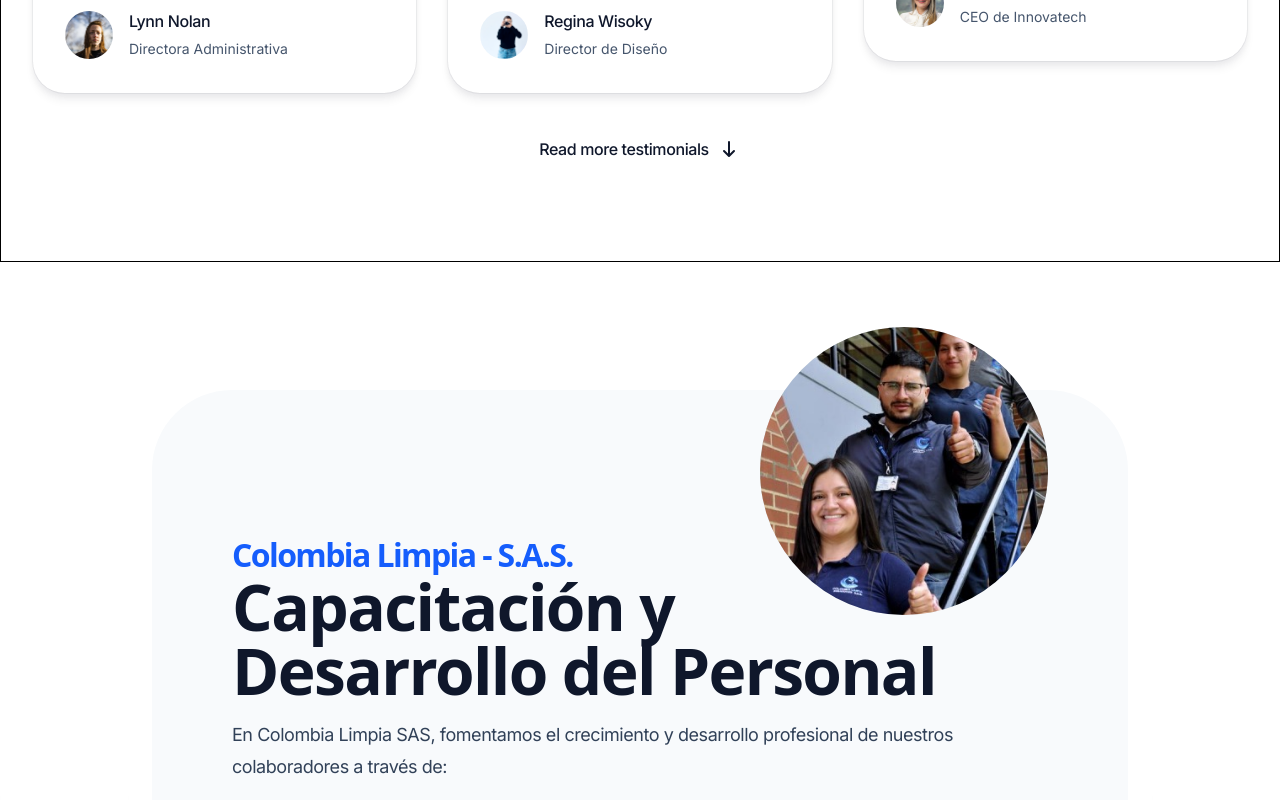
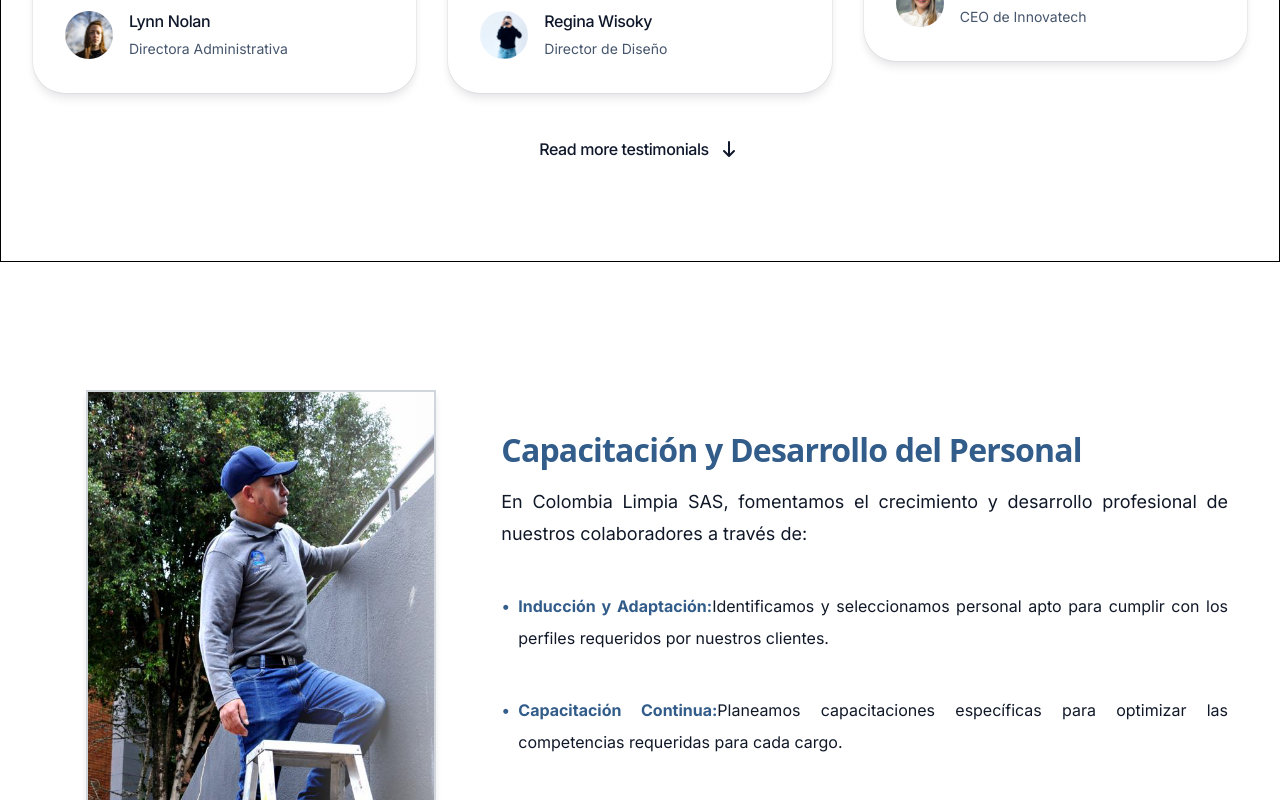
Before and after one commit to FranksneidDev/colombia-limpia-test, a Next.js app: page / in a window 1280 px wide. Shown: the part 11200-12000 px from the top of the page. Built offline with nearby package versions, Linux system fonts and the light colour scheme; a web font is replaced by a local one.

Commit message:
minor fixt

```diff
--- a/src/components/Author.tsx
+++ b/src/components/Author.tsx
@@ -1,9 +1,7 @@
 import Image from 'next/image'
 import Link from 'next/link'
-
-import { GridPattern } from '@/components/GridPattern'
-import { SectionHeading } from '@/components/SectionHeading'
-import image3 from '@/images/selection/image3.jpeg'
+import men from '@/images/colombia-limpia/men.png'
+import { Container } from '@/components/Container'
 
 function XIcon(props: React.ComponentPropsWithoutRef<'svg'>) {
   return (
@@ -20,61 +18,72 @@
       aria-labelledby="author-title"
       className="relative scroll-mt-14 pt-8 pb-3 sm:scroll-mt-32 sm:pt-10 sm:pb-16 lg:pt-16"
     >
-      <div className="absolute inset-x-0 top-1/2 bottom-0 text-slate-900/10 [mask-image:linear-gradient(transparent,white)]">
-        <GridPattern x="50%" y="100%" />
-      </div>
-      <div className="relative mx-auto max-w-5xl pt-16 sm:px-6">
-        <div className="bg-slate-50 pt-px sm:rounded-6xl">
-          <div className="relative mx-auto -mt-16 h-44 w-44 overflow-hidden rounded-full bg-slate-200 md:float-right md:h-64 md:w-64 md:[shape-outside:circle(40%)] lg:mr-20 lg:h-72 lg:w-72">
-            <Image
-              className="absolute inset-0 h-full w-full object-cover"
-              src={image3}
-              alt=""
-              sizes="(min-width: 1024px) 18rem, (min-width: 768px) 16rem, 11rem"
-            />
+      <Container size="lg" className="mt-16">
+        <div className="mt-16 flex flex-col-reverse gap-8 text-justify sm:items-start lg:flex-row lg:px-5">
+          {/* Imagen abajo en móvil */}
+          <div className="flex w-full justify-center gap-10 lg:w-1/2">
+            <div className="flex w-full max-w-[350px] flex-col items-center overflow-hidden border-2 border-gray-300 shadow-md">
+              <Image
+                src={men}
+                alt="Ubicación"
+                unoptimized
+                width={350}
+                height={350}
+                className="h-auto w-full object-cover"
+              />
+              <div className="w-full bg-white px-4 py-3 text-left">
+                <h2 className="text-center text-base font-semibold text-gray-900">
+                  TU SOLUCIÓN IDEAL
+                </h2>
+              </div>
+            </div>
           </div>
-          <div className="px-4 py-10 sm:px-10 sm:py-16 md:py-20 lg:px-20 lg:py-32">
-            {/*<SectionHeading number="5" id="author-title">*/}
-            {/*  Capacitación y Desarrollo*/}
-            {/*  del Personal*/}
-            {/*</SectionHeading>*/}
-            <h2 className="mt-4 font-display text-5xl font-extrabold tracking-tight text-slate-900 sm:text-6xl">
-              <span className="block text-4xl text-blue-600">Colombia Limpia - S.A.S.</span>
+
+          {/* Texto arriba en móvil */}
+          <div className="lg:mt-10 lg:w-5xl">
+            <h3 className="font-display text-4xl font-bold tracking-tight text-[#325c89]">
               Capacitación y Desarrollo del Personal
-            </h2>
-            <p className="mt-4 text-lg tracking-tight text-slate-700">
+            </h3>
+            <p className="mt-4 text-lg  text-gray-900">
               En Colombia Limpia SAS, fomentamos el crecimiento y desarrollo
               profesional de nuestros colaboradores a través de:
             </p>
-            <p className="mt-4 text-lg tracking-tight text-slate-700">
-              • <span className="text-blue-600 font-bold">Inducción y Adaptación:</span>
-              Ayudamos a los nuevos empleados
-              a comprender la misión, visión y normas de la empresa.
-            </p>
-            <p className="mt-4 text-lg tracking-tight text-slate-700">
-              • <span className="text-blue-600 font-bold">Capacitación Continua: </span>
-              Planeamos capacitaciones
-              específicas para optimizar las competencias requeridas para
-              cada cargo.
-            </p>
-            <p className="mt-4 text-lg tracking-tight text-slate-700">
-              • <span className="text-blue-600 font-bold"> Evaluación de Desempeño: </span>
-              Realizamos evaluaciones
-              periódicas para medir el desarrollo de competencias y
-              garantizar un buen desempeño en cada rol.
-            </p>
-            <p className="mt-8">
-              <Link
-                  href="#"
-                  className="inline-flex items-center text-base font-medium tracking-tight text-slate-900"
-              >
-                <XIcon className="h-10 w-10 fill-current"/>
-                <span className="ml-4">Siguenos en X</span>
-              </Link>
-            </p>
+
+            <ul className="mt-10 space-y-3 text-base text-gray-900">
+              <li className="mt-10 flex items-start">
+                <span className="mr-2 text-[#325c89]">•</span>
+                <p>
+                  <span className="font-bold text-[#325c89]">
+                    Inducción y Adaptación:
+                  </span>
+                  Identificamos y seleccionamos personal apto para cumplir con
+                  los perfiles requeridos por nuestros clientes.
+                </p>
+              </li>
+              <li className="mt-10 flex items-start">
+                <span className="mr-2 text-[#325c89]">•</span>
+                <p>
+                  <span className="font-bold text-[#325c89]">
+                    Capacitación Continua:
+                  </span>
+                  Planeamos capacitaciones específicas para optimizar las
+                  competencias requeridas para cada cargo.
+                </p>
+              </li>
+              <li className="mt-10 flex items-start">
+                <span className="mr-2 text-[#325c89]">•</span>
+                <p>
+                  <span className="font-bold text-[#325c89]">
+                    Evaluación de Desempeño:
+                  </span>
+                  Realizamos evaluaciones periódicas para medir el desarrollo de
+                  competencias y garantizar un buen desempeño en cada rol.
+                </p>
+              </li>
+            </ul>
           </div>
         </div>
-      </div>
+      </Container>
     </section>
   )
 }
--- a/src/components/Footer.tsx
+++ b/src/components/Footer.tsx
@@ -2,7 +2,7 @@
 
 export function Footer() {
   return (
-    <footer className="relative pt-5 pb-20 sm:pt-14 sm:pb-32">
+    <footer className="relative pt-5 pb-20 sm:pt-14 sm:pb-24">
       <div className="absolute inset-x-0 top-0 h-32 text-slate-900/10 [mask-image:linear-gradient(white,transparent)]">
         <GridPattern x="50%" />
       </div>
@@ -13,7 +13,6 @@
                   Knot
               </a>
           </p>
-
           <p>Todos los derechos reservados</p>
       </div>
     </footer>
--- a/src/components/Testimonials.tsx
+++ b/src/components/Testimonials.tsx
@@ -144,12 +144,12 @@
 
 export function Testimonials() {
   return (
-    <section className="py-8 sm:py-10 lg:py-24 border border-t">
+    <section className="border border-t py-8 sm:py-10 lg:py-24">
       <Container className="text-center">
-        <h2 className="font-display text-4xl font-bold tracking-tight text-slate-900">
+        <h2 className="font-display text-4xl font-bold tracking-tight text-[#325c89]">
           Algunas palabras amables de los primeros clientes...
         </h2>
-        <p className="mt-4 text-lg tracking-tight text-slate-600">
+        <p className="mt-4 text-lg tracking-tight text-gray-900">
           Trabajamos de la mano con un grupo selecto de clientes para
           asegurarnos de que cada detalle de nuestro servicio cumpliera con sus
           expectativas y necesidades. Aquí está lo que tienen para decir sobre
@@ -157,32 +157,37 @@
         </p>
       </Container>
       <Expandable className="group mt-16">
+        {/* Carrusel móvil */}
         <ul
           role="list"
-          className="mx-auto grid max-w-2xl grid-cols-1 gap-8 px-4 lg:max-w-7xl lg:grid-cols-3 lg:px-8"
+          className="flex snap-x snap-mandatory overflow-x-auto scroll-smooth lg:hidden"
         >
-          {testimonials
-            .map((column) => column[0])
-            .map((testimonial, testimonialIndex) => (
-              <li key={testimonialIndex} className="lg:hidden">
-                <Testimonial author={testimonial.author}>
-                  {testimonial.content}
-                </Testimonial>
-              </li>
-            ))}
+          {testimonials.flat().map((testimonial, testimonialIndex) => (
+            <li
+              key={testimonialIndex}
+              className="w-full flex-shrink-0 snap-start px-4"
+            >
+              <Testimonial author={testimonial.author}>
+                {testimonial.content}
+              </Testimonial>
+            </li>
+          ))}
+        </ul>
+
+        {/* Desktop (igual que antes) */}
+        <ul
+          role="list"
+          className="mx-auto hidden max-w-7xl grid-cols-3 gap-8 px-8 lg:grid"
+        >
           {testimonials.map((column, columnIndex) => (
-            <li
-              key={columnIndex}
-              className="hidden group-data-expanded:list-item lg:list-item"
-            >
+            <li key={columnIndex}>
               <ul role="list">
                 <ExpandableItems>
                   {column.map((testimonial, testimonialIndex) => (
                     <li
                       key={testimonialIndex}
                       className={clsx(
-                        testimonialIndex === 0 && 'hidden lg:list-item',
-                        testimonialIndex === 1 && 'lg:mt-8',
+                        testimonialIndex === 1 && 'mt-8',
                         testimonialIndex > 1 && 'mt-8',
                       )}
                     >
@@ -196,6 +201,7 @@
             </li>
           ))}
         </ul>
+
         <ExpandableButton>Read more testimonials</ExpandableButton>
       </Expandable>
     </section>
```
Also changed, not shown: src/images/colombia-limpia/men.png (added).
